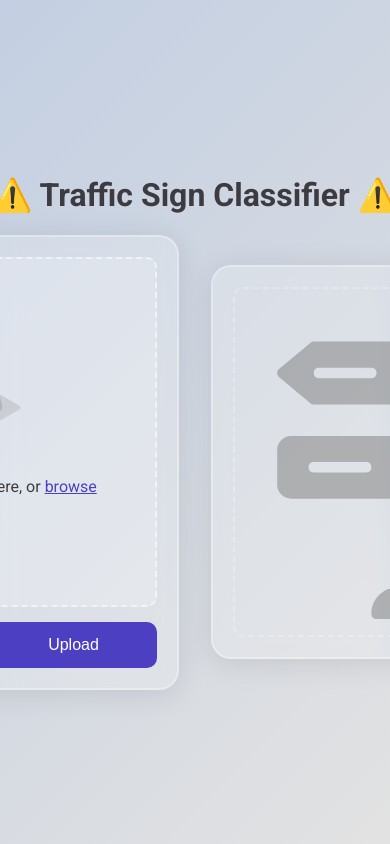
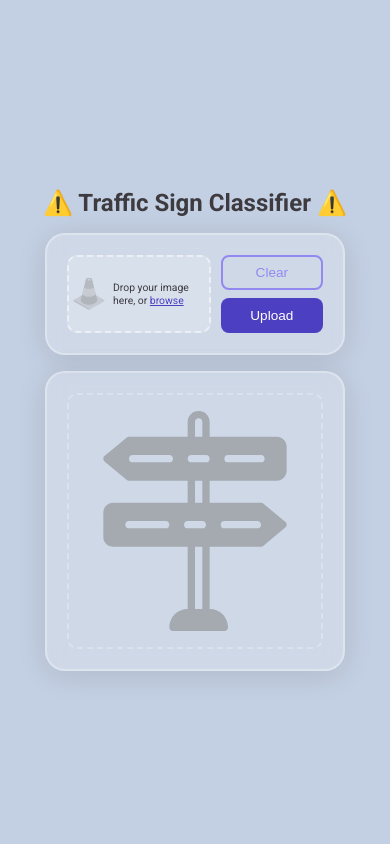
Before and after one commit to FazleLabib/TrafficSignClassifier, a Django app: page / in a window 390 px wide; the page is wider, and only the part inside the window is pictured. Run offline with Django 5.2, Linux system fonts and the light colour scheme.

Commit message:
Make UI responsive

```diff
--- a/TrafficSignClassifier/classifier/static/css/style.css
+++ b/TrafficSignClassifier/classifier/static/css/style.css
@@ -24,7 +24,7 @@ body {
   display: flex;
   justify-content: center;
   align-items: center;
-  height: 100vh;
+  min-height: 100vh;
   margin: 0;
 }
 
@@ -241,3 +241,80 @@ main {
   border-left: 1px solid white;
   height: 1rem;
 }
+
+@media (max-width: 800px) {
+  body {
+    background: var(--color-light-blue);
+  }
+
+  .header {
+    font-size: 1.5rem;
+  }
+
+  .form-container {
+    flex-direction: column;
+    gap: 1rem;
+  }
+
+  .panel {
+    width: 16rem;
+  }
+
+  #upload {
+    display: flex;
+    flex-direction: column;
+    aspect-ratio: auto;
+  }
+
+  #upload-panel {
+    margin-bottom: 0;
+    justify-content: flex-start;
+    aspect-ratio: auto;
+    overflow: visible;
+  }
+
+  .upload-form {
+    display: flex;
+    flex-direction: row;
+    justify-content: space-between;
+  }
+
+  .upload-icon {
+    padding: 0.25rem;
+    width: 2rem;
+    margin-bottom: 0;
+  }
+
+  .upload-content {
+    display: flex;
+    flex-direction: row;
+    align-items: center;
+    gap: 0.25rem;
+    justify-content: space-between;
+  }
+
+  .upload-content p {
+    font-size: 0.65rem;
+    text-align: left;
+    width: 6rem;
+  }
+
+  .buttons {
+    width: 40%;
+    flex-direction: column;
+    gap: 0.5rem;
+    justify-content: center;
+  }
+
+  .buttons button {
+    font-size: 0.85rem;
+    padding: 0.5rem 0;
+    border-radius: 0.5rem;
+  }
+
+  .preview-image img{
+    width: 2.5rem;
+    border-radius: 0.9375rem;
+    box-shadow: 0 0.25rem 0.625rem rgba(0, 0, 0, 0.1);
+  }
+}
--- a/TrafficSignClassifier/classifier/templates/home.html
+++ b/TrafficSignClassifier/classifier/templates/home.html
@@ -14,7 +14,7 @@
   <main>
     <h1 class="header">⚠️ Traffic Sign Classifier ⚠️</h1>
     <div class="form-container">
-      <div class="panel">
+      <div class="panel" id="upload">
         <form method="post" enctype="multipart/form-data" class="upload-form">
           {% csrf_token %}
           <div id="upload-panel">
```
